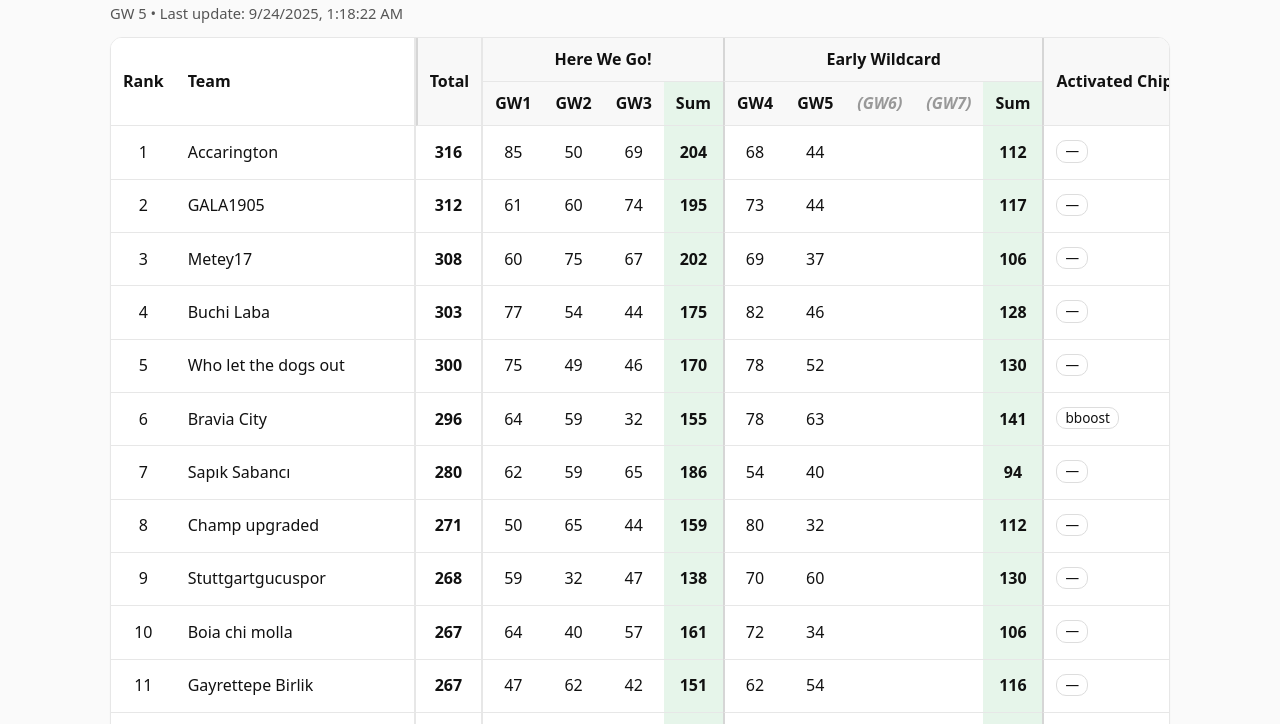
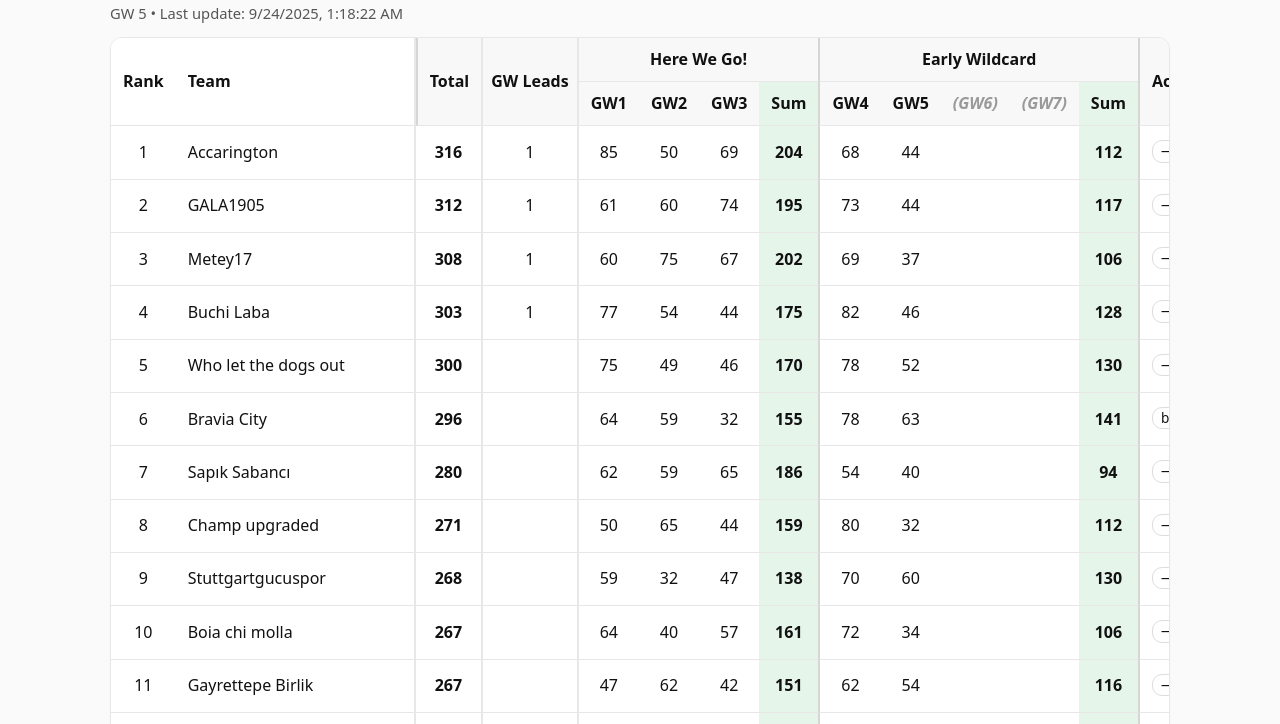
Before and after one commit to merbil/iste-promiyer-lig, a website: page index.html in a window 1280 px wide. Shown: the part 66-790 px from the top of the page. Drawn offline with Linux system fonts and the light colour scheme.

Commit message:
UI polish (GW Leads column tweaks) + workflow restore

```diff
--- a/script.js
+++ b/script.js
@@ -37,7 +37,8 @@ async function load() {
   const columns = [
     { key: 'rank', label: 'Rank', kind: 'static' },
     { key: 'teamName', label: 'Team', kind: 'static' },
-    { key: 'total', label: 'Total', kind: 'numeric' }
+    { key: 'total', label: 'Total', kind: 'numeric' },
+    { key: 'gwLeads', label: 'GW Leads', kind: 'numeric' }
   ];
 
   // Visible periods: only those that have started.
@@ -99,6 +100,7 @@ async function load() {
       <th rowspan="2" data-key="rank">Rank</th>
       <th rowspan="2" data-key="teamName" class="sep-left-after">Team</th>
       <th rowspan="2" data-key="total" class="sep-left">Total</th>
+      <th rowspan="2" data-key="gwLeads">GW Leads</th>
       ${topHeader.map(h => `<th colspan="${h.colspan}" class="${h.boundaryLeft ? 'sep-left' : ''}">${h.label}</th>`).join('')}
       <th rowspan="2" data-key="chips" class="sep-left">Activated Chips</th>
       <th rowspan="2" data-key="latest">Latest Transfers</th>
@@ -134,7 +136,11 @@ async function load() {
     r.rank = i + 1;
     if (Array.isArray(r.chips)) {
       const chip = r.chips.find(c => Number(c.event) === Number(currentGW));
+      // Store a lowercase helper for logic, and keep display text in r.chips
+      r._chipThisGW = chip ? String(chip.name).toLowerCase() : '';
       r.chips = chip ? chip.name : '';
+    } else {
+      r._chipThisGW = '';
     }
   });
 
@@ -149,6 +155,20 @@ async function load() {
       r[`sum_${p.key}`] = sum;
     });
   });
+
+  // Compute GW Leads: for each GW up to currentGW, distribute 1 point among top scorers
+  // Initialize counters
+  rows.forEach(r => { r.gwLeads = 0; });
+  for (let gw = 1; gw <= currentGW; gw++) {
+    // gather scores for this GW
+    const scores = rows.map(r => r[`gw_${gw}`]).filter(v => Number.isFinite(v));
+    if (!scores.length) continue;
+    const max = Math.max(...scores);
+    if (!Number.isFinite(max)) continue;
+    const leaders = rows.filter(r => r[`gw_${gw}`] === max);
+    const award = leaders.length > 0 ? (1 / leaders.length) : 0;
+    leaders.forEach(r => { r.gwLeads += award; });
+  }
 
   render(rows, columns, subHeader);
 
@@ -199,11 +219,15 @@ function render(rows, columns, subHeader) {
     <tr>
       ${columns.map((c, idx) => {
         if (c.key === 'latest') {
-          const txt = (r.latest && r.latest.length)
-            ? r.latest.map(t =>
-                `<span class="badge in"><strong>in:</strong> ${t.in.name}</span> <span class="badge out"><strong>out:</strong> ${t.out.name}</span>`
-              ).join(' ')
-            : '<span class="badge">—</span>';
+          const chip = (r._chipThisGW || '').toLowerCase();
+          const suppress = chip === 'wildcard' || chip === 'freehit' || chip === 'free_hit' || chip === 'free hit';
+          const txt = suppress
+            ? '<span class="badge">—</span>'
+            : ((r.latest && r.latest.length)
+                ? r.latest.map(t =>
+                    `<span class="badge in"><strong>in:</strong> ${t.in.name}</span> <span class="badge out"><strong>out:</strong> ${t.out.name}</span>`
+                  ).join(' ')
+                : '<span class="badge">—</span>');
           return `<td class="transfers">${txt}</td>`;
         }
         if (c.key === 'chips') {
@@ -213,10 +237,19 @@ function render(rows, columns, subHeader) {
           return `<td class="sep-left">${html}</td>`;
         }
         // Normal cells, with extra border on period boundaries
-        const v = r[c.key];
         const boundaryClass = boundaryLeftKeys.has(c.key) ? 'sep-left' : '';
         const isSumCell = c.key && c.key.startsWith('sum_');
         const classList = [boundaryClass, isSumCell ? 'sum-col' : ''].filter(Boolean).join(' ');
+
+        if (c.key === 'gwLeads') {
+          const raw = r.gwLeads ?? 0;
+          if (!raw) return `<td class="${classList}"></td>`;
+          const rounded = Math.round(raw * 10) / 10;
+          const display = Number.isInteger(rounded) ? String(rounded) : rounded.toFixed(1);
+          return `<td class="${classList}">${display}</td>`;
+        }
+
+        const v = r[c.key];
         return `<td class="${classList}">${v ?? ''}</td>`;
       }).join('')}
     </tr>
--- a/styles.css
+++ b/styles.css
@@ -138,3 +138,23 @@
   thead tr:first-child th:nth-child(1), tbody td:nth-child(1){ min-width:56px; width:56px }
   thead tr:first-child th:nth-child(2), tbody td:nth-child(2){ min-width:200px; width:200px }
 }
+
+/* Vertical separator to the right of GW Leads (header and body) */
+thead tr:first-child th[data-key="gwLeads"],
+tbody td:nth-child(4){
+  border-right: 2px solid var(--border) !important;
+}
+
+/* Compact sizing for GW Leads column (narrow but readable) */
+thead th[data-key="gwLeads"],
+tbody td:nth-child(4){
+  min-width: 72px;
+  width: 72px;
+  padding-left: var(--pad-sm);
+  padding-right: var(--pad-sm);
+  text-align: center;
+}
+thead th[data-key="gwLeads"]::after{
+  font-size: 0.95rem;   /* slightly smaller header text */
+  line-height: 1.05;
+}
```
Also changed, not shown: .github/workflows/build.yaml.
